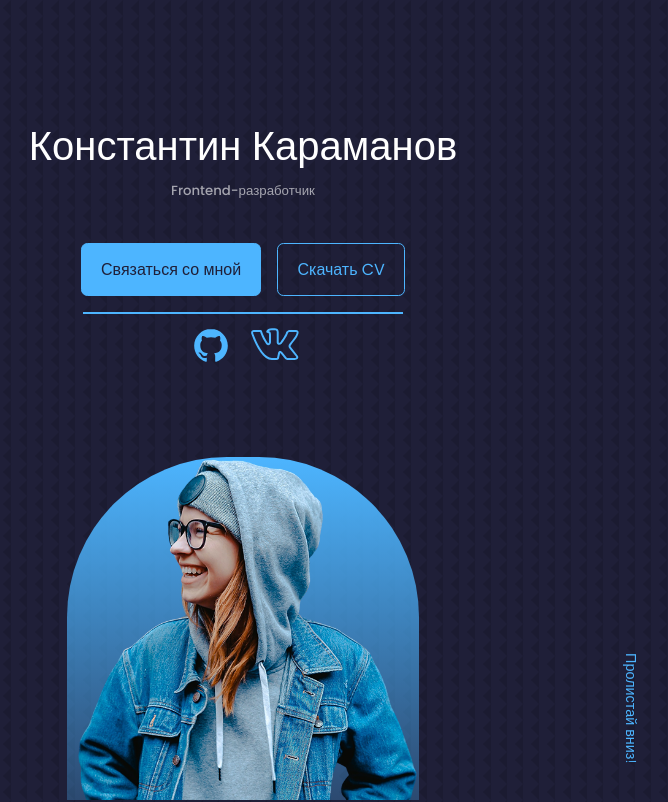
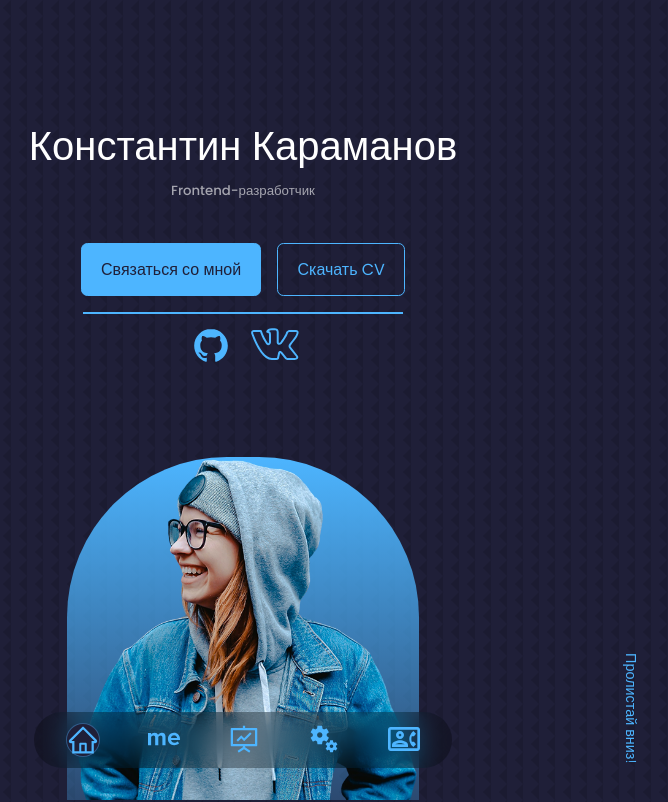
Before and after one commit to KonstantKar/me, a React (Create React App) app: page / in a window 1280 px wide. Shown: the top 802 px of the page, without its empty margins (397-1065 px from the left). Built offline with nearby package versions, Linux system fonts and the light colour scheme.

Commit message:
add Nav components

```diff
--- a/src/components/about/About.jsx
+++ b/src/components/about/About.jsx
@@ -1,7 +1,7 @@
 import React from "react";
 import "./About.module.css";
 const About = () => {
-  return <div>About </div>;
+  return <section id="about">About </section>;
 };
 
 export default About;
--- a/src/components/contact/Contact.jsx
+++ b/src/components/contact/Contact.jsx
@@ -1,7 +1,7 @@
 import React from "react";
 import "./Contact.module.css";
 const Contact = () => {
-  return <div>Contact</div>;
+  return <section id="contacts">Contact</section>;
 };
 
 export default Contact;
--- a/src/components/experience/Experience.jsx
+++ b/src/components/experience/Experience.jsx
@@ -1,7 +1,7 @@
 import React from "react";
 import "./Experience.module.css";
 const Expirience = () => {
-  return <div>Expirience</div>;
+  return <section id="experience">Expirience</section>;
 };
 
 export default Expirience;
--- /dev/null
+++ b/src/components/nav/Nav.css
@@ -0,0 +1,27 @@
+nav {
+  background: rgba(0, 0, 0, 0.3);
+  width: max-content;
+  display: block;
+  padding: 0.7rem 2rem;
+  z-index: 2;
+  position: fixed;
+  left: 50%;
+  transform: translateX(-50%);
+  bottom: 2rem;
+  display: flex;
+  gap: 3rem;
+  border-radius: 3rem;
+  backdrop-filter: blur(15px);
+}
+
+nav a {
+  border-radius: 50%;
+  display: flex;
+  font-size: 2rem;
+}
+
+nav a.active {
+  background: var(--color-bg);
+  color: var();
+  border: 1px solid var(--color-primary-variant);
+}
--- a/src/components/nav/Nav.jsx
+++ b/src/components/nav/Nav.jsx
@@ -1,7 +1,51 @@
-import React from "react";
-import "./Nav.module.css";
+import React, { useState } from "react";
+import "./Nav.css";
+import { AiOutlineHome } from "react-icons/ai";
+import { SiAboutdotme } from "react-icons/si";
+import { AiOutlineFundProjectionScreen } from "react-icons/ai";
+import { MdMiscellaneousServices } from "react-icons/md";
+import { MdOutlineContactPhone } from "react-icons/md";
 const Nav = () => {
-  return <div>Nav</div>;
+  const [activeNav, setActiveNav] = useState("#");
+  return (
+    <nav>
+      <a
+        href="#"
+        className={activeNav === "#" ? "active" : ""}
+        onClick={() => setActiveNav("#")}
+      >
+        <AiOutlineHome />
+      </a>
+      <a
+        href="#about"
+        className={activeNav === "#about" ? "active" : ""}
+        onClick={() => setActiveNav("#about")}
+      >
+        <SiAboutdotme />
+      </a>
+      <a
+        href="#experience"
+        className={activeNav === "#experience" ? "active" : ""}
+        onClick={() => setActiveNav("#experience")}
+      >
+        <AiOutlineFundProjectionScreen />
+      </a>
+      <a
+        href="#services"
+        className={activeNav === "#services" ? "active" : ""}
+        onClick={() => setActiveNav("#services")}
+      >
+        <MdMiscellaneousServices />
+      </a>
+      <a
+        href="#contacts"
+        className={activeNav === "#contacts" ? "active" : ""}
+        onClick={() => setActiveNav("#contacts")}
+      >
+        <MdOutlineContactPhone />
+      </a>
+    </nav>
+  );
 };
 
 export default Nav;
--- a/src/components/services/Services.jsx
+++ b/src/components/services/Services.jsx
@@ -1,7 +1,7 @@
 import React from "react";
 import "./Services.module.css";
 const Services = () => {
-  return <div></div>;
+  return <section id="services"></section>;
 };
 
 export default Services;
--- a/src/index.css
+++ b/src/index.css
@@ -62,6 +62,7 @@
 
 section {
   margin-top: 8rem;
+  height: 100vh;
 }
 
 section > h2,
```
Also changed, not shown: src/components/nav/Nav.module.css (deleted).
